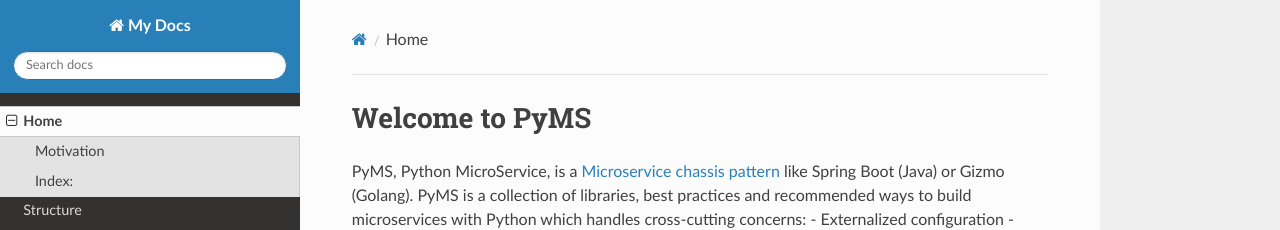
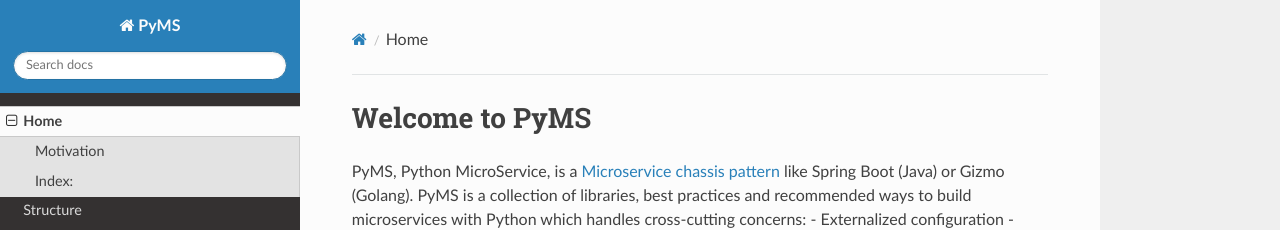
Before and after one commit to python-microservices/pyms, an MkDocs documentation site: the page built from docs/index.md, in a window 1280 px wide. Shown: the top 230 px of the page. Built offline with MkDocs 1.6.1, drawn with Linux system fonts in a browser that asks for light colours; nearby versions of some CDN libraries.

Commit message:
Updated documentation title

```diff
--- a/mkdocs.yml
+++ b/mkdocs.yml
@@ -1,4 +1,4 @@
-site_name: My Docs
+site_name: PyMS
 
 nav:
     - Home: index.md
```
